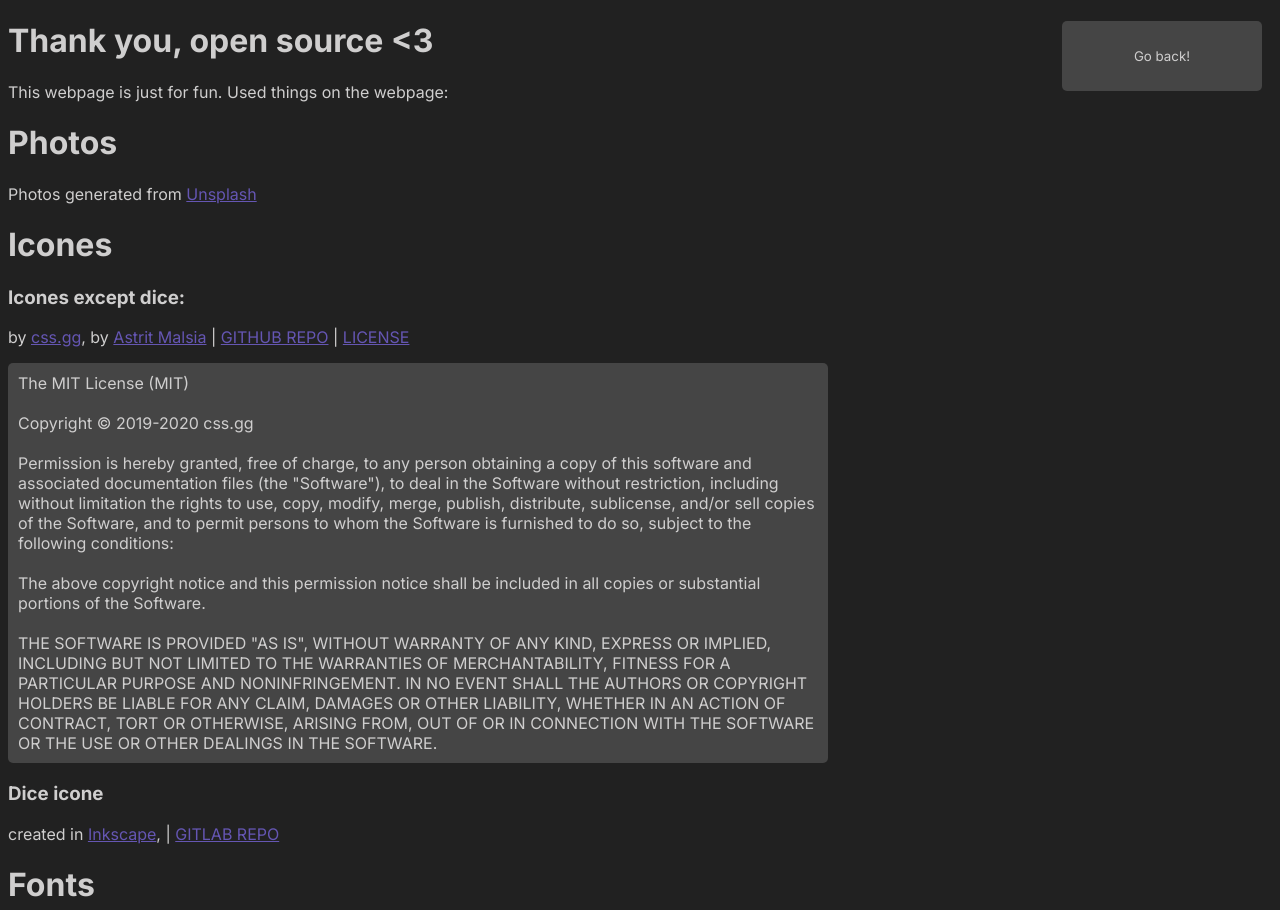
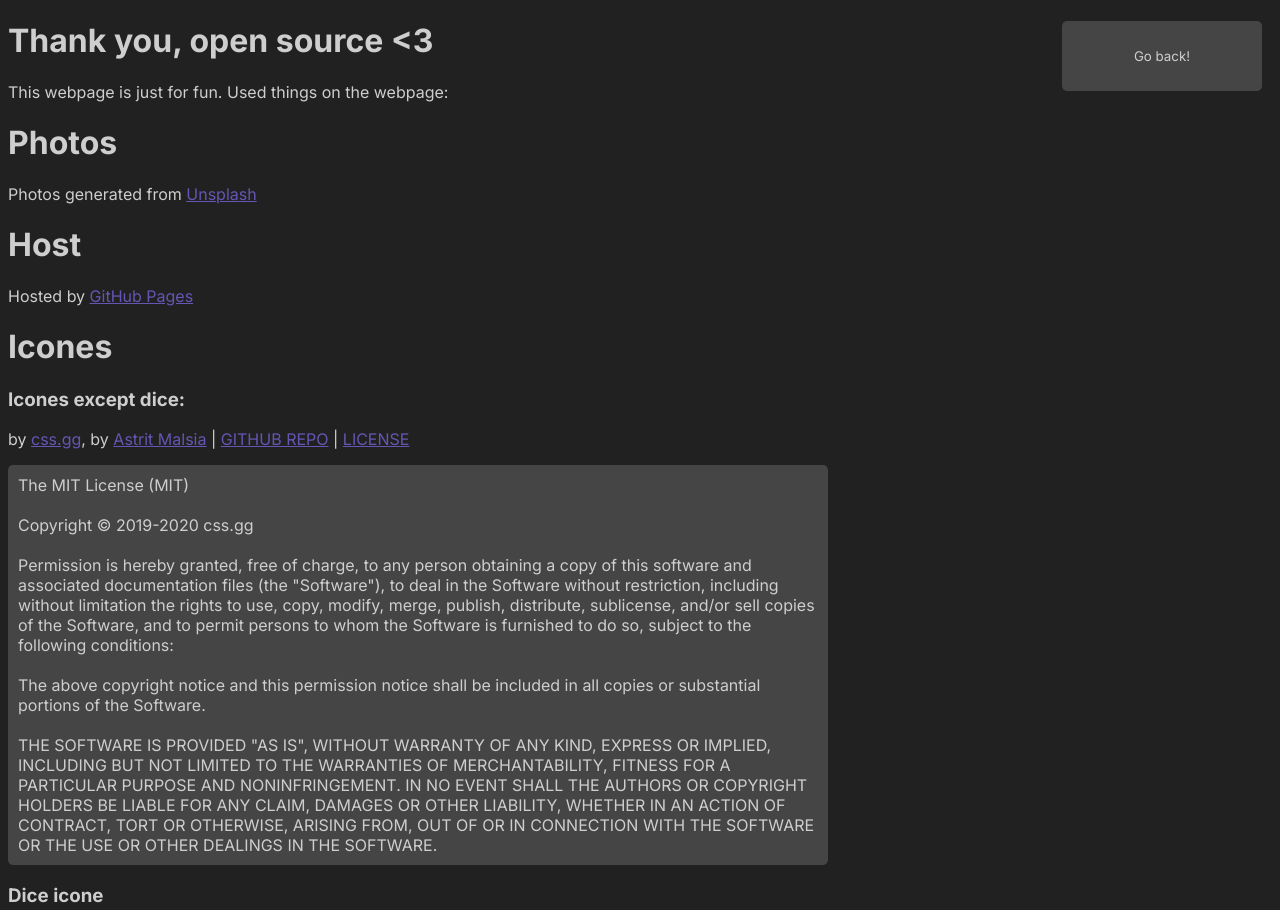
Before and after one commit to vojtablek/canvas-image-maker, a plain HTML site: page c/credits.html in a window 1280 px wide. Shown: the top 910 px of the page. Drawn offline with Linux system fonts and the light colour scheme.

Commit message:
host credits

```diff
--- a/c/credits.html
+++ b/c/credits.html
@@ -16,6 +16,10 @@
   <h1>Photos</h1>
   <section>
     <p>Photos generated from <a href="https://source.unsplash.com/" target="_blank" rel="noopener noreferrer">Unsplash</a></p>
+  </section>
+  <h1>Host</h1>
+  <section>
+    <p>Hosted by <a href="https://pages.github.com/">GitHub Pages</a></p>
   </section>
   <h1>Icones</h1>
   <section>
```
